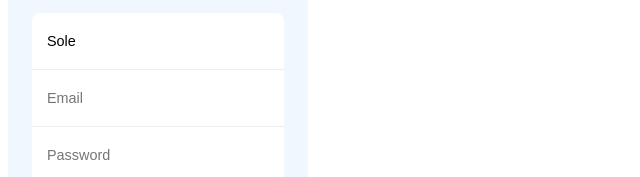
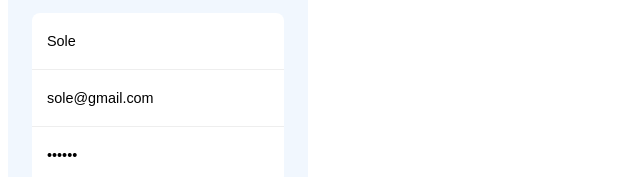
Before and after one commit to sole-arguello/proyectoDeClases, an Angular app in the folder clase4/: page / in a window 1280 px wide. Shown: the part 165-342 px from the top of the page, without its empty margins (0-640 px from the left). Built offline with nearby package versions, Linux system fonts and the light colour scheme.

Commit message:
logro la conexion

```diff
--- a/clase4/src/app/signup/signup.component.ts
+++ b/clase4/src/app/signup/signup.component.ts
@@ -11,7 +11,7 @@ export class SignupComponent {
   //formulario Reactivos
   myForm = new FormGroup({
     fullName: new FormControl('Sole'),
-    email: new FormControl(),
-    password: new FormControl()
+    email: new FormControl('sole@gmail.com'),
+    password: new FormControl('123456')
   })
 }
```
